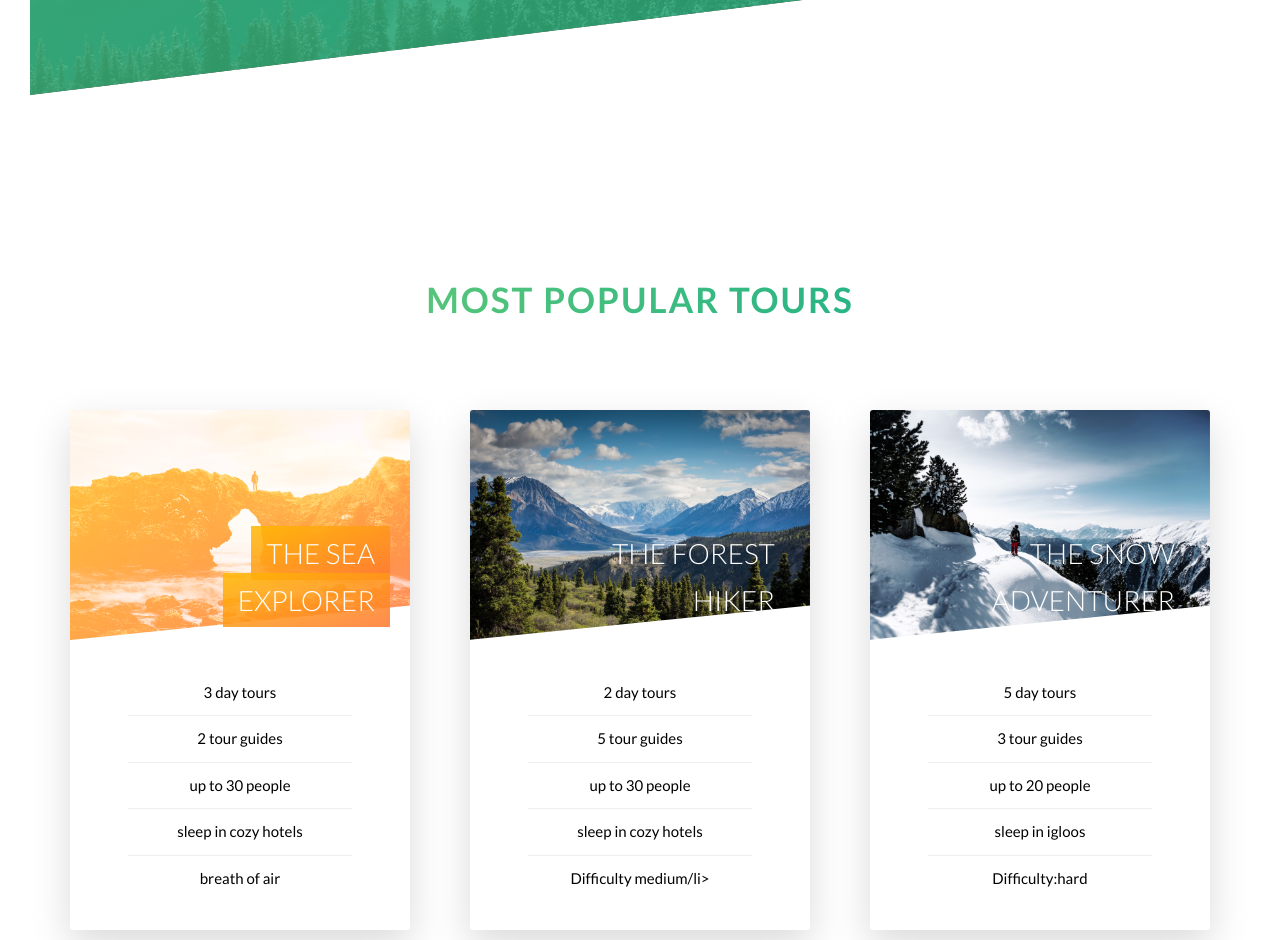
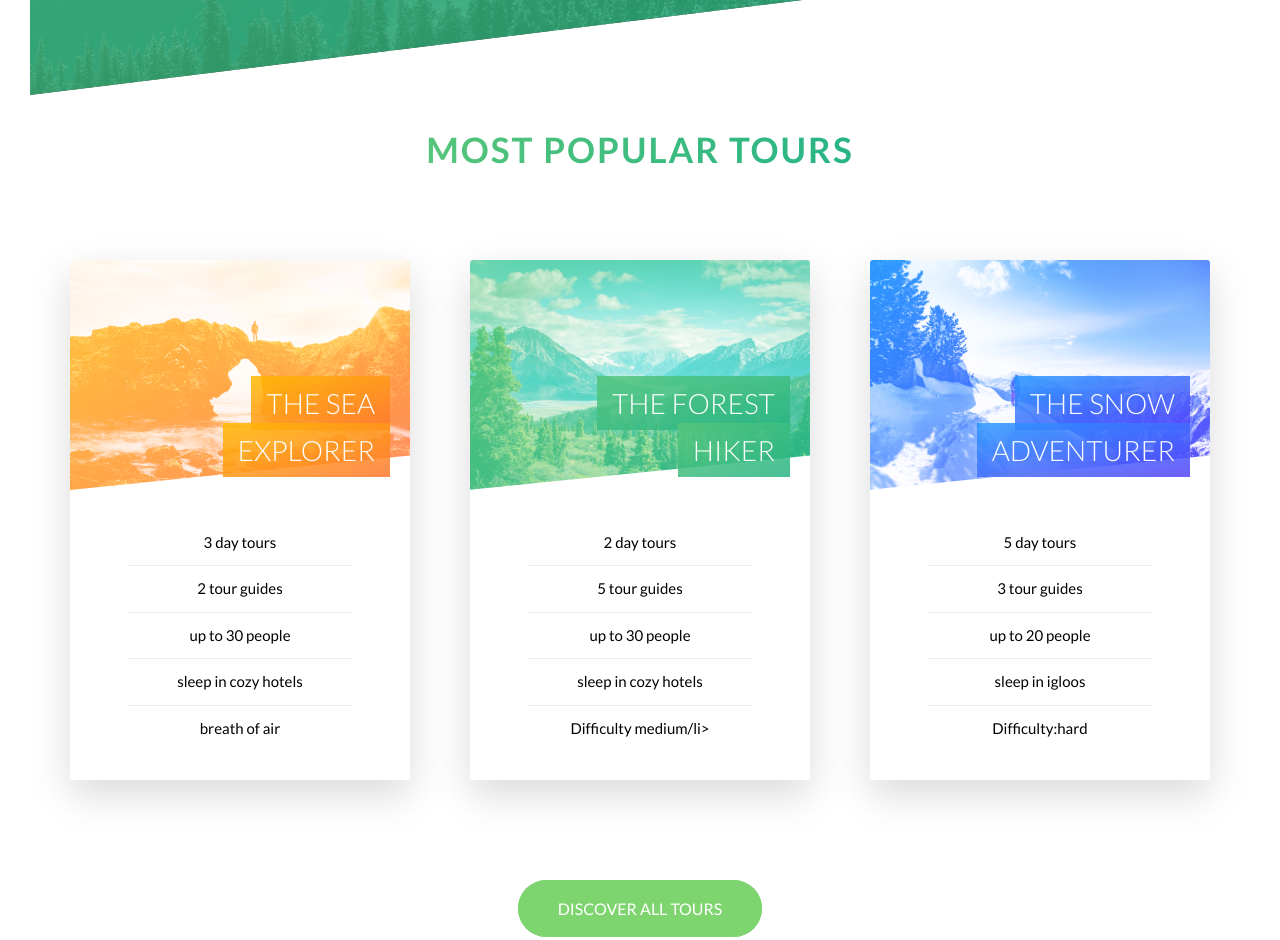
Before and after one commit to WingChhun/natour.github.io, a website: page index.html in a window 1280 px wide. Shown: the part 2260-3200 px from the top of the page. Drawn offline with nearby package versions, Linux system fonts and the light colour scheme; files that its build step writes are made by us from their sources.

Commit message:
Finished cards front and back, changed margin on section tours

```diff
--- a/sass/components/_card.scss
+++ b/sass/components/_card.scss
@@ -55,10 +55,10 @@
             background-image: linear-gradient(to right bottom, $color-secondary-light, $color-secondary-dark), url(../img/nat-5.jpg);
         }
         &--2 {
-            background-image: url(../img/nat-6.jpg);
+            background-image: linear-gradient(to right bottom, $color-primary-light, $color-primary-dark), url(../img/nat-6.jpg);
         }
         &--3 {
-            background-image: url(../img/nat-7.jpg);
+            background-image: linear-gradient(to right bottom, $color-tertiary-light, $color-tertiary-dark), url(../img/nat-7.jpg);
         }
     }
     &__heading {
@@ -70,7 +70,8 @@
         position: absolute;
         top: 12rem;
         right: 2rem;
-        width: 75%;
+        width: 77%;
+        z-index:5;
     } //header of card-front
     &__heading-span {
         padding: 1rem 1.5rem;
@@ -80,15 +81,23 @@
             //first title
             background-image: linear-gradient(to right bottom, rgba($color-secondary-light, .85), rgba($color-secondary-dark, .85));
         }
+        &--2 {
+            //Second title
+            background-image: linear-gradient(to right bottom, rgba($color-primary-light, .85), rgba($color-primary-dark, .85));
+        }
+        &--3 {
+            //Third title
+            background-image: linear-gradient(to right bottom, rgba($color-tertiary-light, .85), rgba($color-tertiary-dark, .85));
+        }
     }
     &__details {
-        padding:3rem;
+        padding: 3rem;
         ul {
             width: 80%;
             list-style: none;
             margin: 0 auto;
             li {
-                color:$color-black;
+                color: $color-black;
                 text-align: center;
                 font-size: 1.5rem;
                 padding: 1rem;
@@ -97,5 +106,25 @@
                 }
             }
         }
+    } //BACK-SIDE STYLING
+    &__cta {
+        position: absolute;
+        top: 50%;
+        left: 50%;
+        transform: translate(-50%, -50%);
+        width: 90%;
+        text-align: center;
+    }
+    &__price-box {
+        margin-bottom: 8rem;
+    }
+    &__price-only {
+        font-size: 1.4rem;
+        text-transform: uppercase;
+        color: $color-white;
+    }
+    &__price-value {
+        font-size: 6rem;
+        font-weight: 100;
     }
 } //end of card
--- a/sass/pages/_home.scss
+++ b/sass/pages/_home.scss
@@ -18,5 +18,5 @@ margin-bottom:10rem;
 }
 .section-tour
 {
-    padding:15rem 0;
+    padding:25 0 15rem 0;
 }
```
